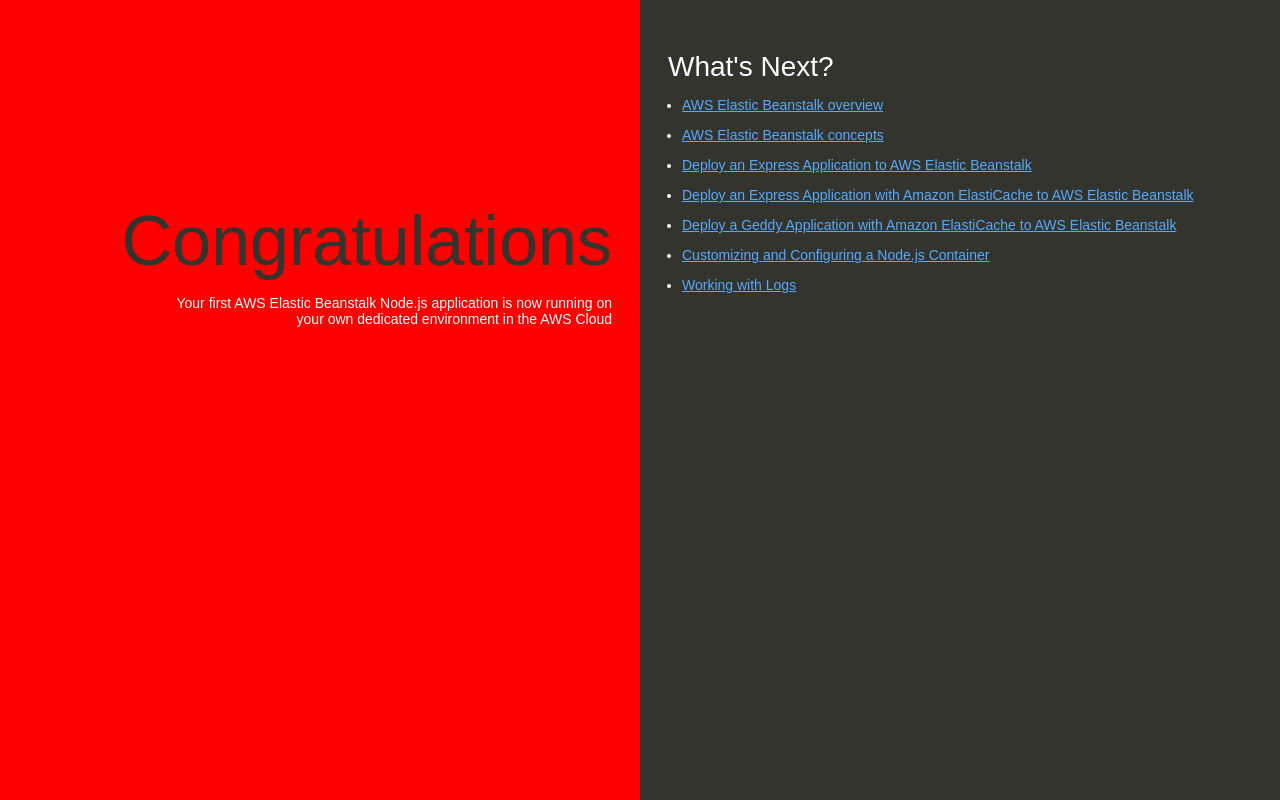
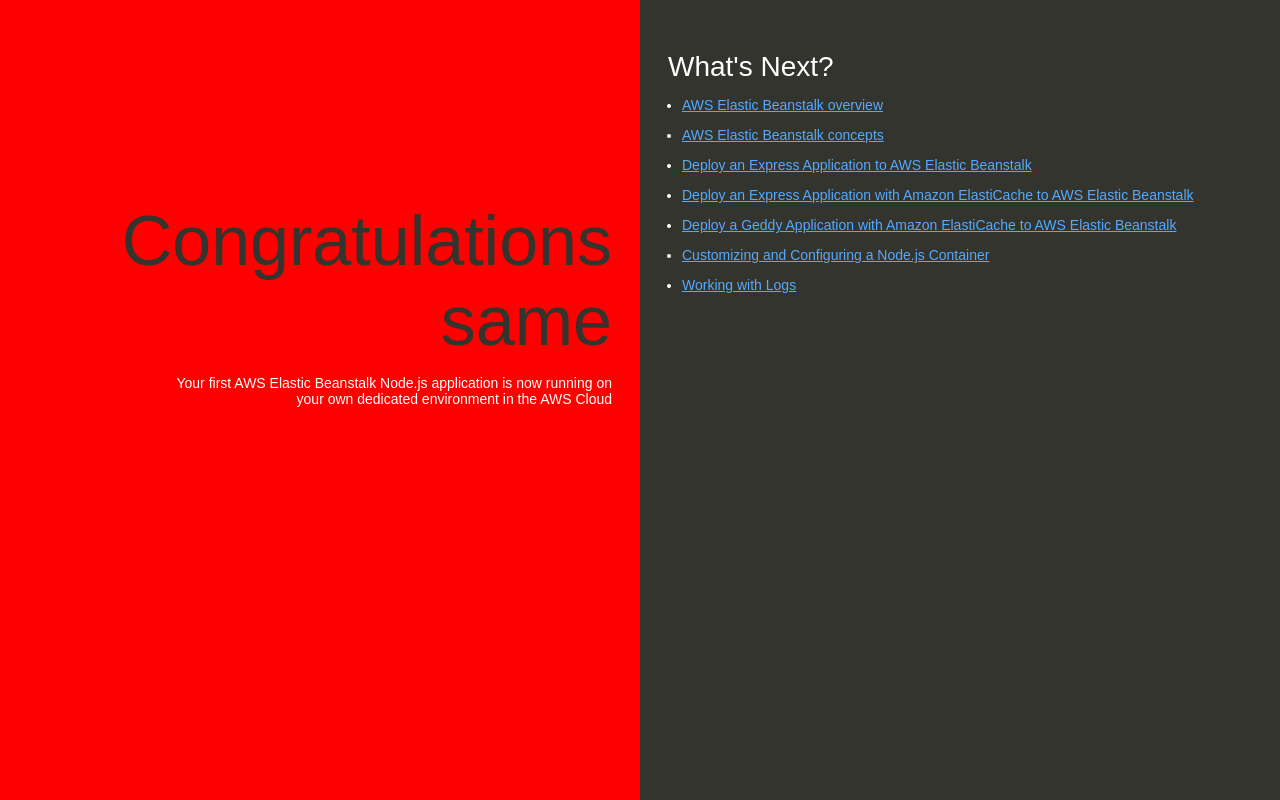
Before and after one commit to Prakhar099/my-nodejs-app, a website: page index.html in a window 1280 px wide. Drawn offline with Linux system fonts and the light colour scheme.

Commit message:
Update index.html with version 2.0

```diff
--- a/index.html
+++ b/index.html
@@ -74,7 +74,7 @@
   </head>
   <body>
     <div class="textColumn">
-      <h1>Congratulations</h1>
+      <h1>Congratulations same</h1>
       <p>Your first AWS Elastic Beanstalk Node.js application is now running on your own dedicated environment in the AWS Cloud</p>
     </div>
     <div class="linksColumn">
```
